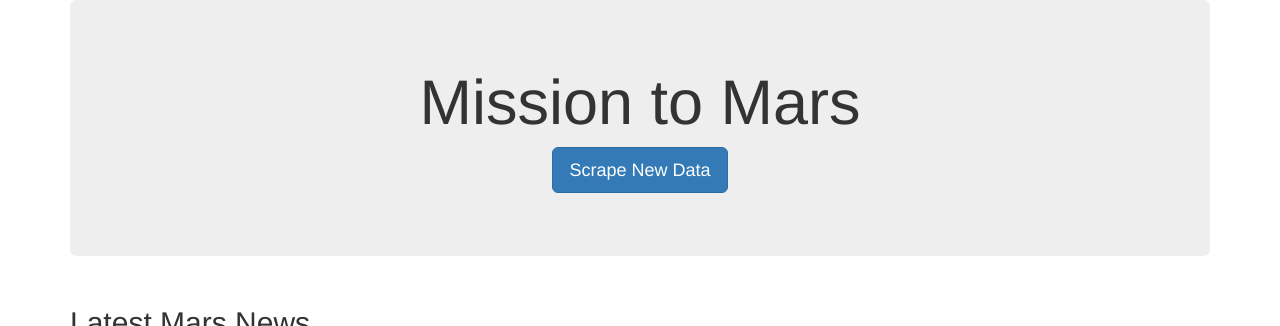
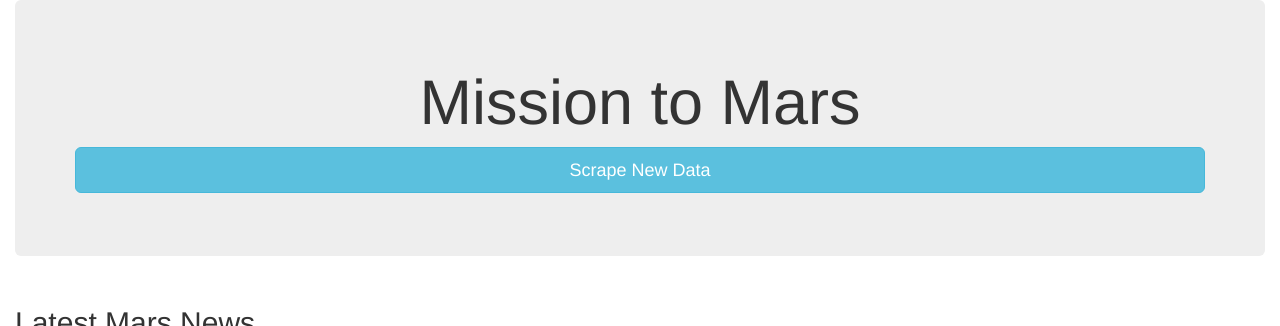
Before and after one commit to vyu821/mission-to-mars, a Flask app: page / in a window 1280 px wide. Shown: the top 326 px of the page. Run offline with Flask 2, Linux system fonts and the light colour scheme; data that the repository does not hold is empty; some libraries are stand-ins or nearby versions.

Commit message:
edite index.html to include 2 additional Bootstrap 3 components to style webpage

```diff
--- a/templates/index.html
+++ b/templates/index.html
@@ -11,12 +11,12 @@
     />
   </head>
   <body>
-    <div class="container">
+    <div class="container-fluid">
       <!-- Add Jumbotron to Header -->
       <div class="jumbotron text-center">
         <h1>Mission to Mars</h1>
         <!-- Add a button to activate scraping script -->
-        <p><a class="btn btn-primary btn-lg" href="/scrape" role="button">Scrape New Data</a></p>
+        <p><a class="btn btn-info btn-lg btn-block" href="/scrape" role="button">Scrape New Data</a></p>
       </div>
 
       <!-- Add section for Mars News -->
@@ -48,8 +48,10 @@
         <div class="col-md-4">
           <!-- Mars Facts -->
           <div class="row" id="mars-facts">
-            <h4>Mars Facts</h4>
-            {{ mars.facts | safe }}
+            <table class='table table-condensed'>
+              <h4>Mars Facts</h4>
+              {{ mars.facts | safe }}
+            </table>
           </div>
         </div>
       </div>
@@ -61,9 +63,9 @@
         </div>
 
         {% for hemisphere in mars.hemispheres %}
-        <div class="col-md-6">
+        <div class="col-md-3">
           <div class="thumbnail">
-            <img src="{{hemisphere.img_url | default('static/images/error.png', true)}}" alt="...">
+            <img src="{{hemisphere.img_url | default('static/images/error.png', true)}}" alt="..." >
             <div class="caption">
               <h3>{{hemisphere.title}}</h3>
             </div>
```
Also changed, not shown: README.md.
